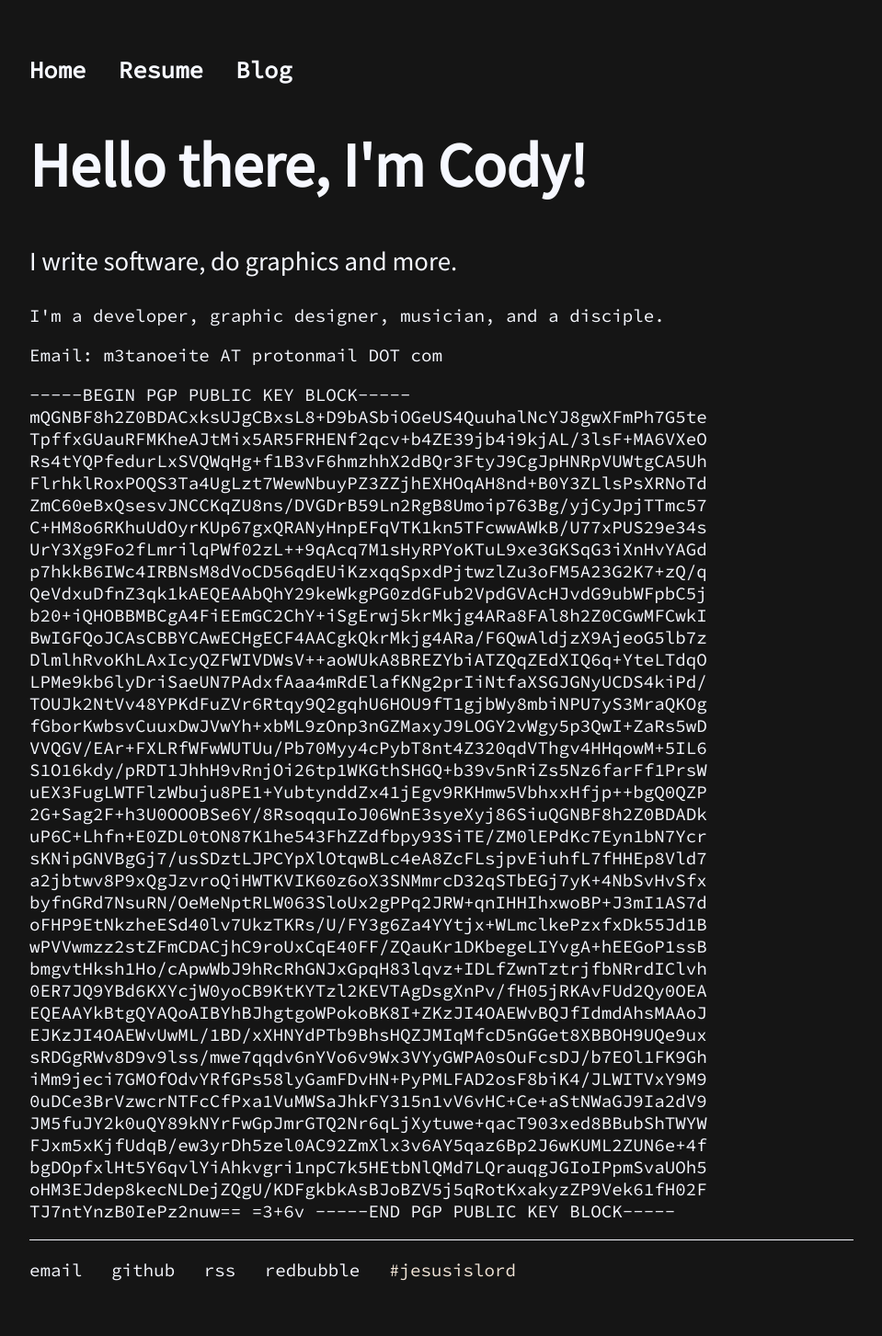
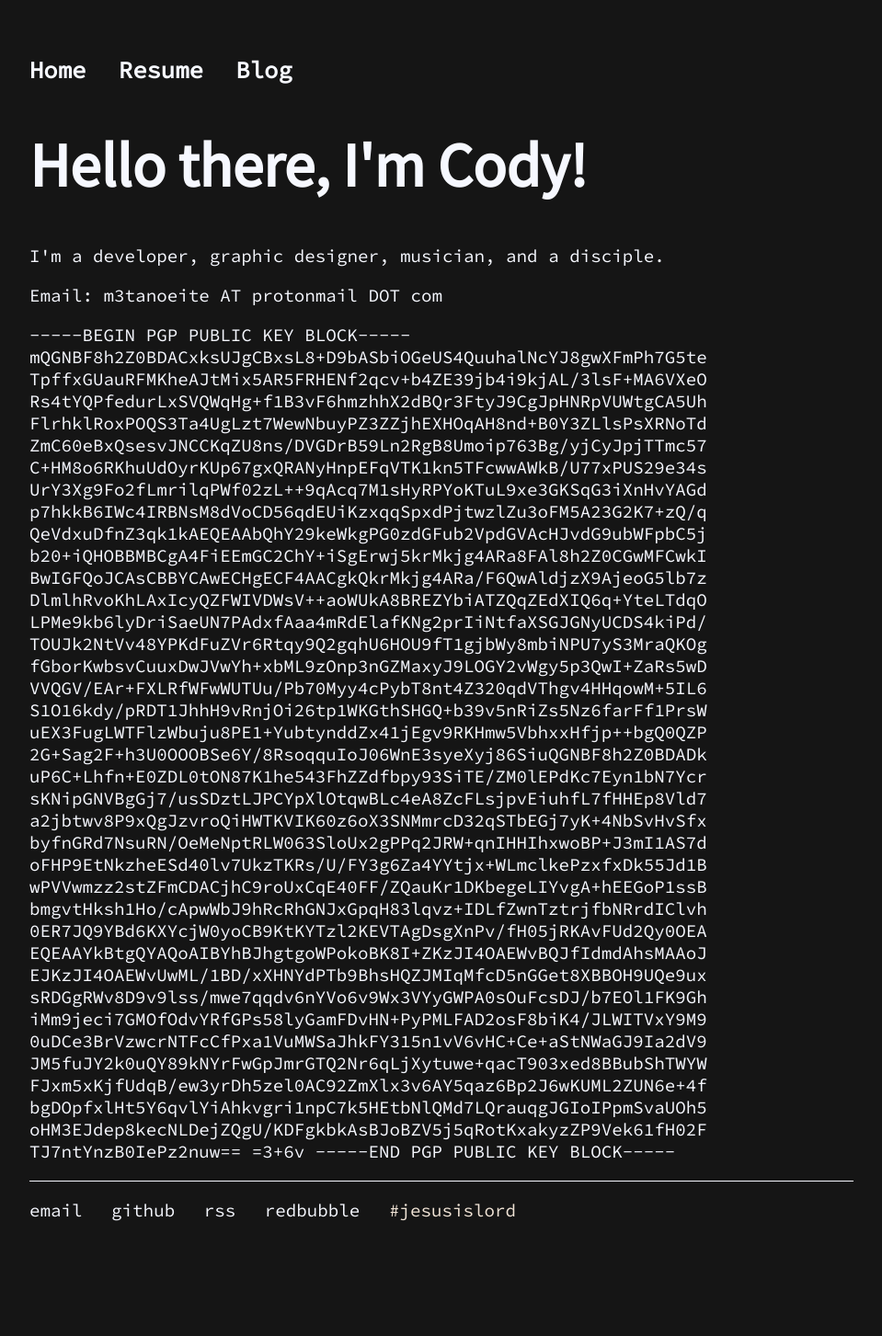
Before and after one commit to codyilardo/codyilardo.github.io, a Jekyll site: the page built from index.html, in a window 1280 px wide. Shown: the whole page at 92% size, without its empty margins (160-1119 px from the left). Built offline with Jekyll 4.4.1, drawn with Linux system fonts in a browser that asks for light colours; after the commit the page ends 1388 px from its top, so only the background shows below that.

Commit message:
update format

```diff
--- a/index.html
+++ b/index.html
@@ -4,8 +4,8 @@
 ---
 <div class="blurb">
 	<h1>Hello there, I'm Cody!</h1>
-	<p>I write <a href="https://github.com/codyilardo">software</a>, do graphics and more.</p>
-	<p class="p-mono">I'm a developer, graphic designer, musician, and a disciple.</p>
+
+	<p class="p-mono">I'm a <a href="https://github.com/codyilardo">developer</a>, <a href="https://www.redbubble.com/people/ilardocallig/shop">graphic designer</a>, musician, and a disciple.</p>
     <p class="p-mono">Email: m3tanoeite AT protonmail DOT com</p>
     <p class="p-mono">
 		-----BEGIN PGP PUBLIC KEY BLOCK-----
```
Lines whose indentation alone changed are shown as unchanged.
